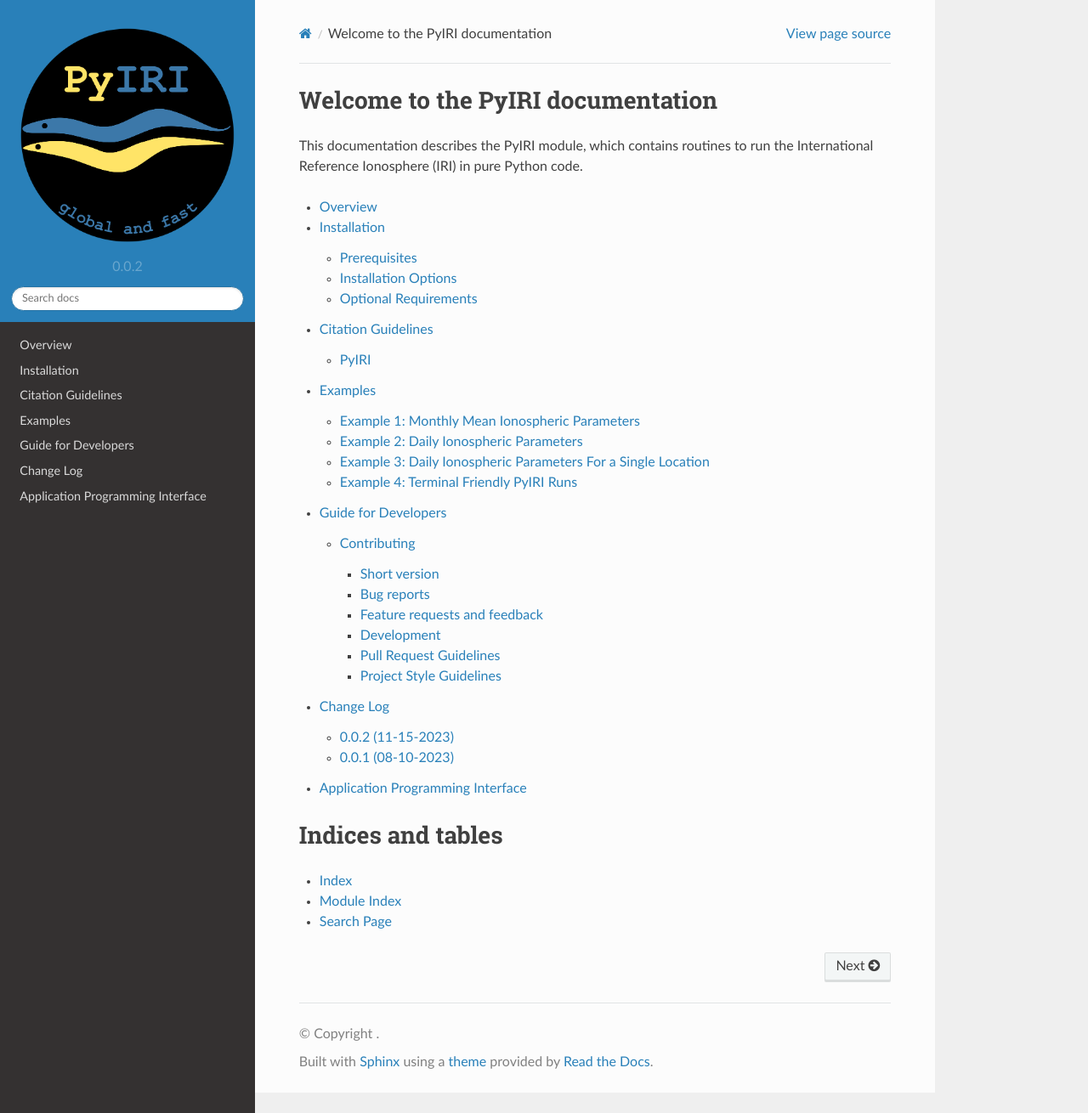
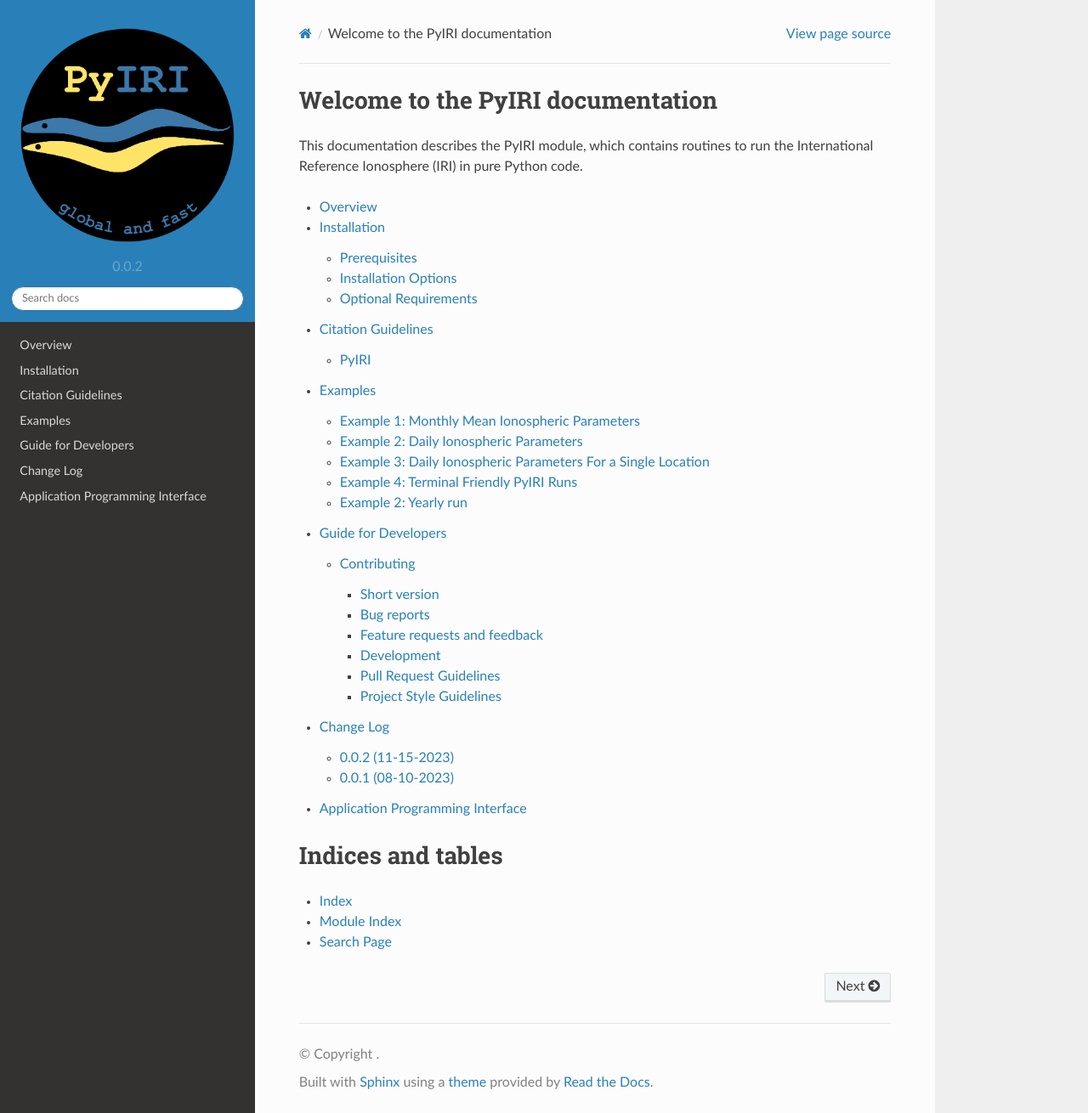
Before and after one commit to victoriyaforsythe/PyIRI, a Sphinx documentation site: the page built from docs/index.rst, in a window 1280 px wide and 1310 px high. Shown: the whole window at 85% size. Built offline with Sphinx 7.4.7 and the Read the Docs theme 2.0.0, drawn with Linux system fonts in a browser that asks for light colours.

Commit message:
Update examples.rst

```diff
--- a/docs/examples.rst
+++ b/docs/examples.rst
@@ -15,3 +15,6 @@
 
 .. toctree::
    examples/ex_terminal_friendly.rst
+
+.. toctree::
+   examples/ex_year_run.rst
```
